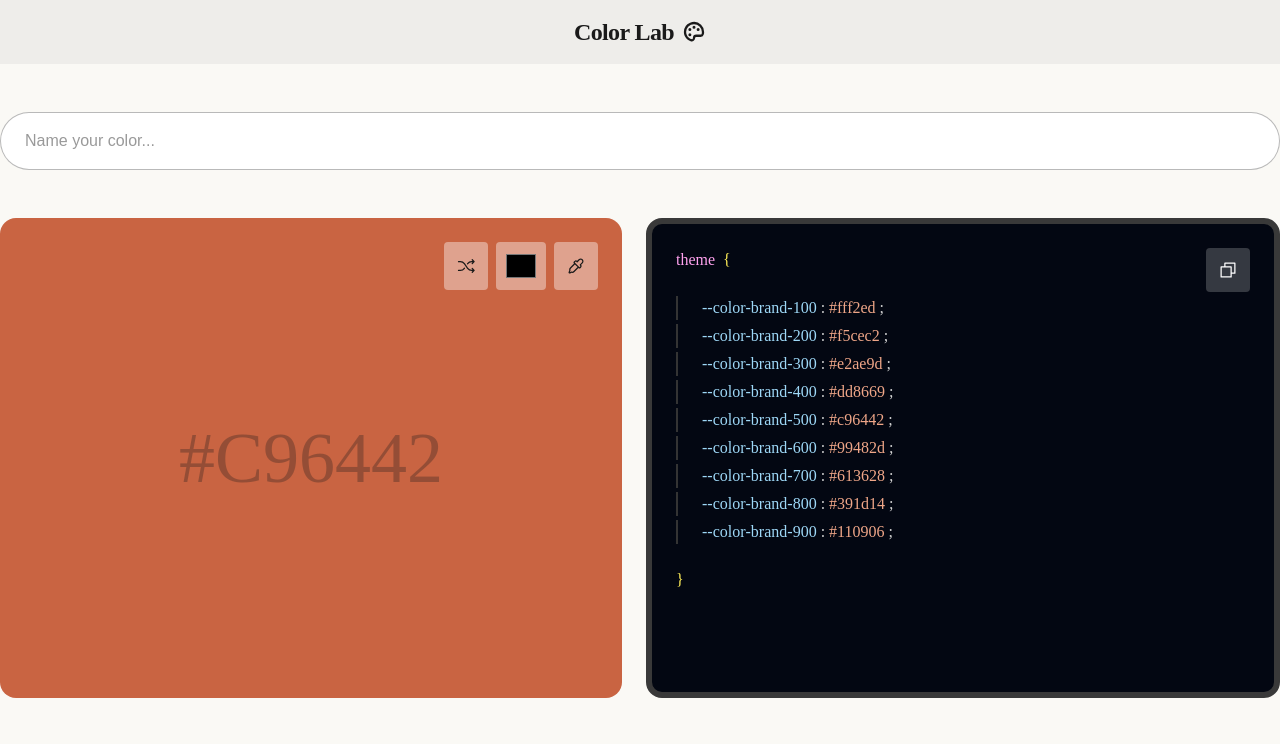
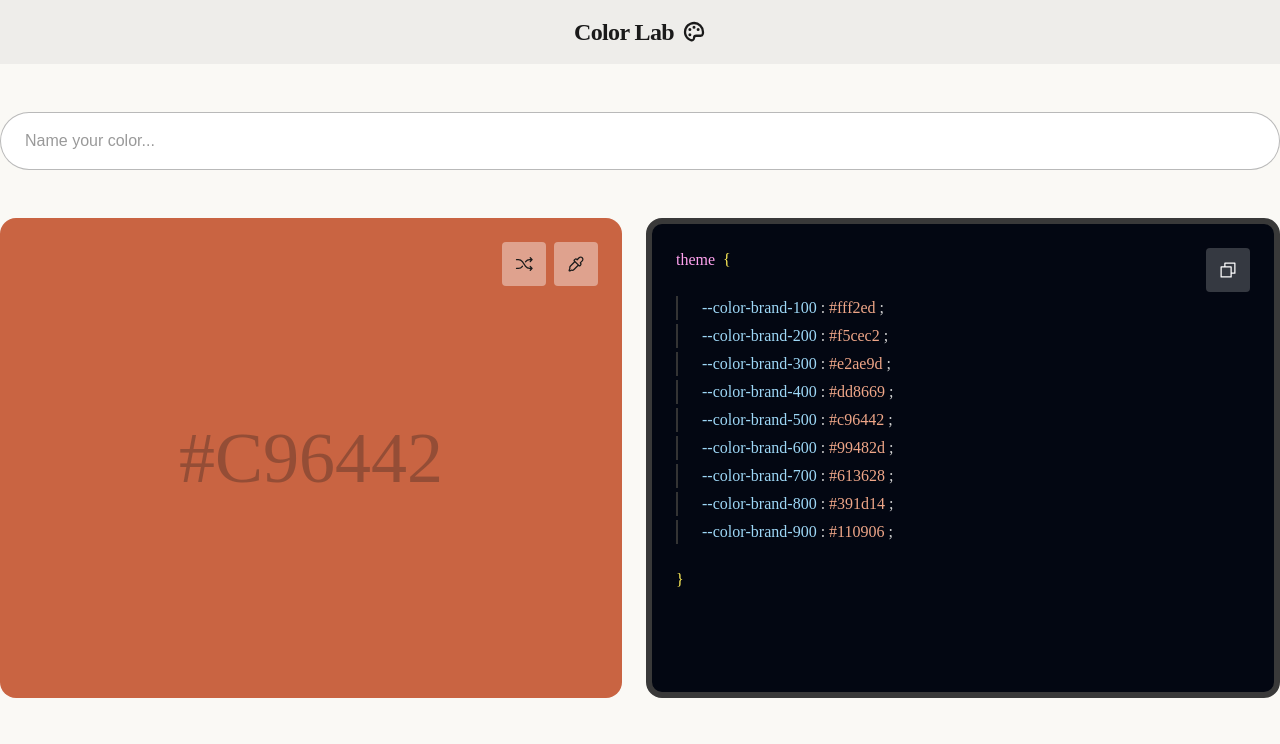
Before and after one commit to JoelleVoogt/color-lab, a Next.js app: page / in a window 1280 px wide. Shown: the top 744 px of the page. Built offline with nearby package versions, Linux system fonts and the light colour scheme.

Commit message:
Color picker werkend gemaakt met e.target.value

```diff
--- a/data/random_hex.tsx
+++ b/data/random_hex.tsx
@@ -54,19 +54,16 @@ function Random({ hex, onChange }: RandomProps) {
 
         {/* De functionele color picker */}
 
+        <div className="flex items-center bg-white/40 p-3 rounded-sm hover:bg-white/60 transition-colors cursor-pointer">
           <input
+            id="color-picker"
             type="color"
+            defaultValue={hex}
+            onChange={(e) => onChange(e.target.value)}
             aria-label="Pick color"
-          className="flex items-center bg-white/40 p-2 rounded-sm hover:bg-white/60 transition-colors cursor-pointer h-12 border-0"
+            className="sr-only"
           ></input>
-
-        {/* De styling color picker */}
-        <button
-          type="button"
-          aria-label="Pick color"
-          className="flex items-center bg-white/40 p-3 rounded-sm hover:bg-white/60 transition-colors cursor-pointer"
-        >
-          {/* <input type="color" value="#c96442" aria-label="hidden" /> */}
+          <label htmlFor="color-picker">
             <EyedropperIcon
               size={20}
               weight="regular"
@@ -74,7 +71,8 @@ function Random({ hex, onChange }: RandomProps) {
                 color: iconColor,
               }}
             />
-        </button>
+          </label>
+        </div>
       </div>
       {hex}
     </div>
```
Lines whose indentation alone changed are shown as unchanged.
